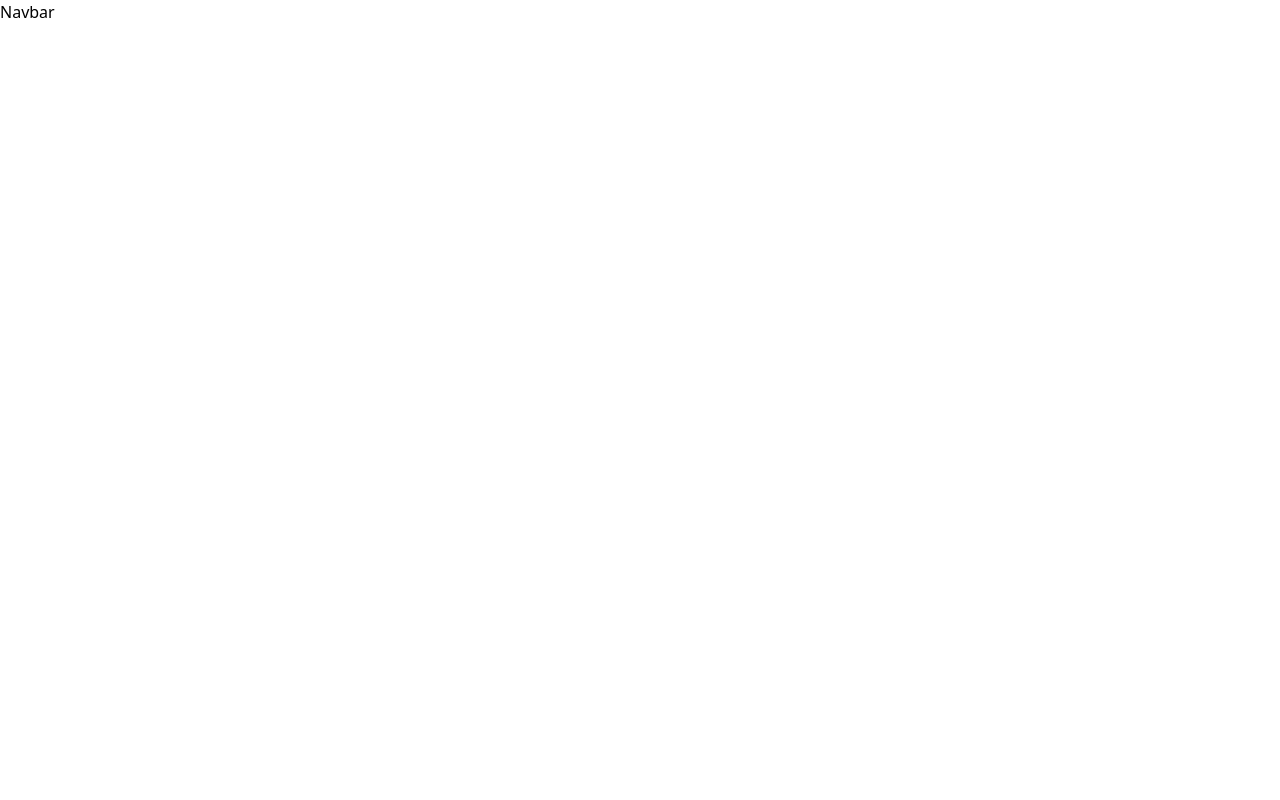
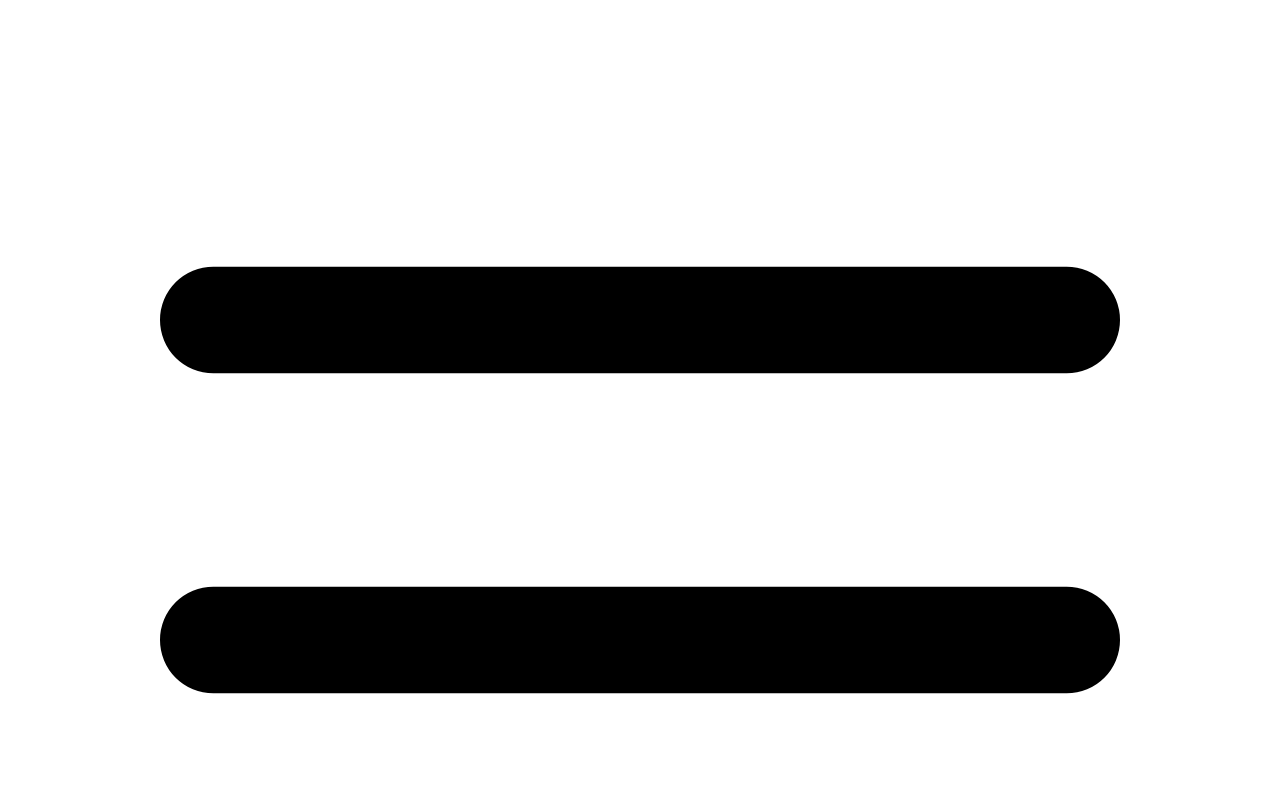
Before and after one commit to nejidevelops/Cloud-App, a React (Create React App) app: page / in a window 1280 px wide. Shown: the top 800 px of the page. Built offline with nearby package versions, Linux system fonts and the light colour scheme; the HTML template or start-up script is replaced by a standard one.

Commit message:
resolved the hero icon version issue

```diff
--- a/package.json
+++ b/package.json
@@ -3,7 +3,7 @@
   "version": "0.1.0",
   "private": true,
   "dependencies": {
-    "@heroicons/react": "^2.0.13",
+    "@heroicons/react": "^1.0.6",
     "@testing-library/jest-dom": "^5.16.5",
     "@testing-library/react": "^13.4.0",
     "@testing-library/user-event": "^13.5.0",
--- a/src/components/Navbar.js
+++ b/src/components/Navbar.js
@@ -1,9 +1,11 @@
 import React from 'react'
-
+import {MenuIcon, XIcon} from '@heroicons/react/outline';
 
 function Navbar() {
   return (
-    <div>Navbar</div>
+    <div>
+        <MenuIcon />
+    </div>
   )
 }
 
```
Also changed, not shown: 1 other file (tests, documents, lock files or other folders).
